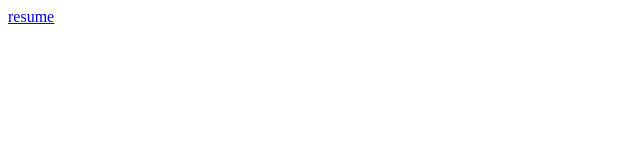
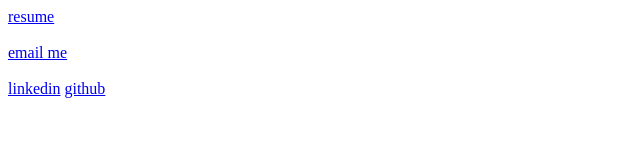
Before and after one commit to aaron25mt/aaron25mt.github.io, a plain HTML site: page index.html in a window 1280 px wide. Shown: the whole page, without its empty margins (0-640 px from the left). Drawn offline with Linux system fonts and the light colour scheme.

Commit message:
Add social network links to home page

```diff
--- a/index.html
+++ b/index.html
@@ -7,6 +7,10 @@
     </head>
     <body>
         <a href="resume.pdf">resume</a>
-        <br />
+        <br /><br />
+        <a href="mailto:aaron25mt@gmail.com">email me</a>
+        <br /><br />
+        <a href="https://linkedin.com/in/aaronmdt">linkedin</a>
+        <a href="https://github.com/aaron25mt">github</a>
     </body>
 </html>
```
